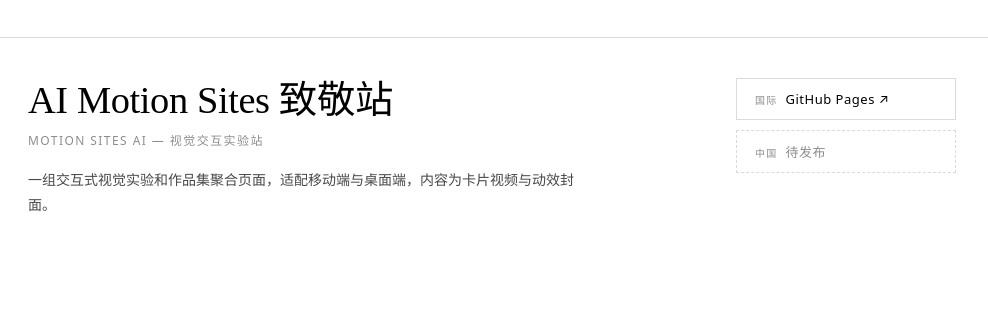
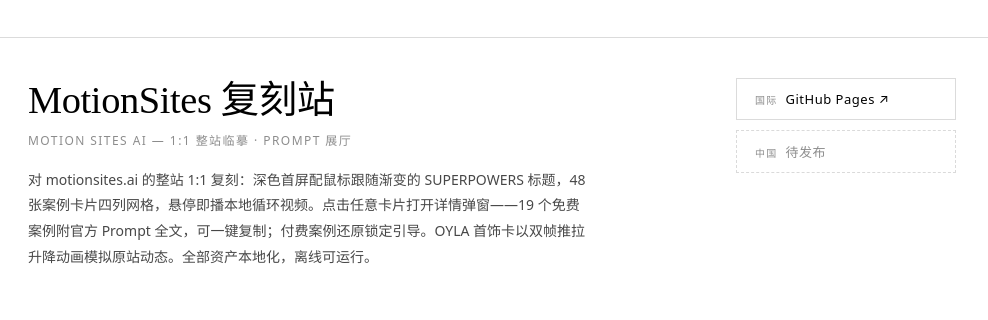
Before and after one commit to sunxiaoxi2039-star/website-gallery, a plain HTML site: page index.html in a window 1280 px wide. Shown: the part 743-1063 px from the top of the page, 292-1280 px from the left. Drawn offline with Linux system fonts and the light colour scheme.

Commit message:
更新 MotionSites 复刻站条目：准确描述整站临摹与 Prompt 展厅功能

```diff
--- a/index.html
+++ b/index.html
@@ -104,9 +104,9 @@
     china: ""   // ← Kimi 发布后，把 https://xxx.ok.kimi.link 填在这里
   },
   {
-    title: "AI Motion Sites 致敬站",
-    sub:   "Motion Sites AI — 视觉交互实验站",
-    desc:  "一组交互式视觉实验和作品集聚合页面，适配移动端与桌面端，内容为卡片视频与动效封面。",
+    title: "MotionSites 复刻站",
+    sub:   "Motion Sites AI — 1:1 整站临摹 · Prompt 展厅",
+    desc:  "对 motionsites.ai 的整站 1:1 复刻：深色首屏配鼠标跟随渐变的 SUPERPOWERS 标题，48 张案例卡片四列网格，悬停即播本地循环视频。点击任意卡片打开详情弹窗——19 个免费案例附官方 Prompt 全文，可一键复制；付费案例还原锁定引导。OYLA 首饰卡以双帧推拉升降动画模拟原站动态。全部资产本地化，离线可运行。",
     cover: "https://sunxiaoxi2039-star.github.io/website-showcase-sites/ideas/motion-sites-ai/assets/cards/card-00.webp",
     intl:  "https://sunxiaoxi2039-star.github.io/website-showcase-sites/ideas/motion-sites-ai/",
     china: ""
```
